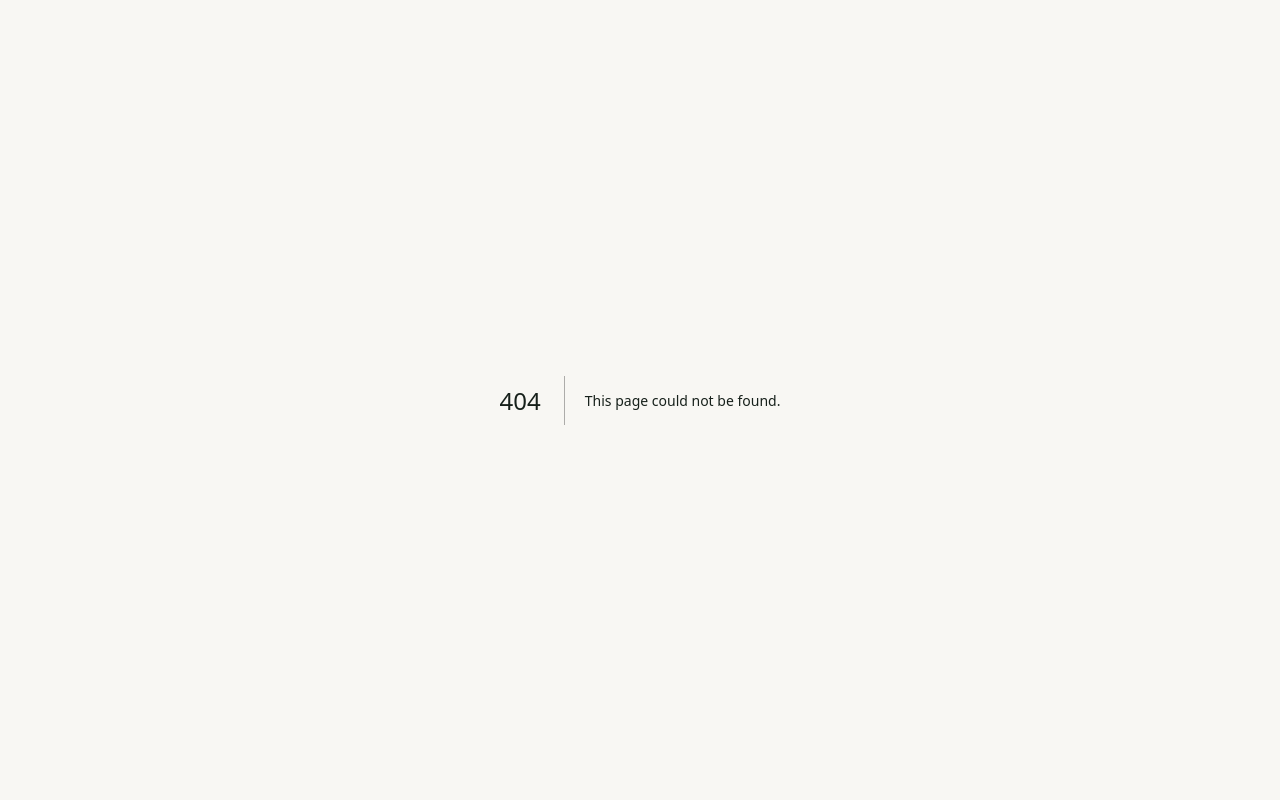
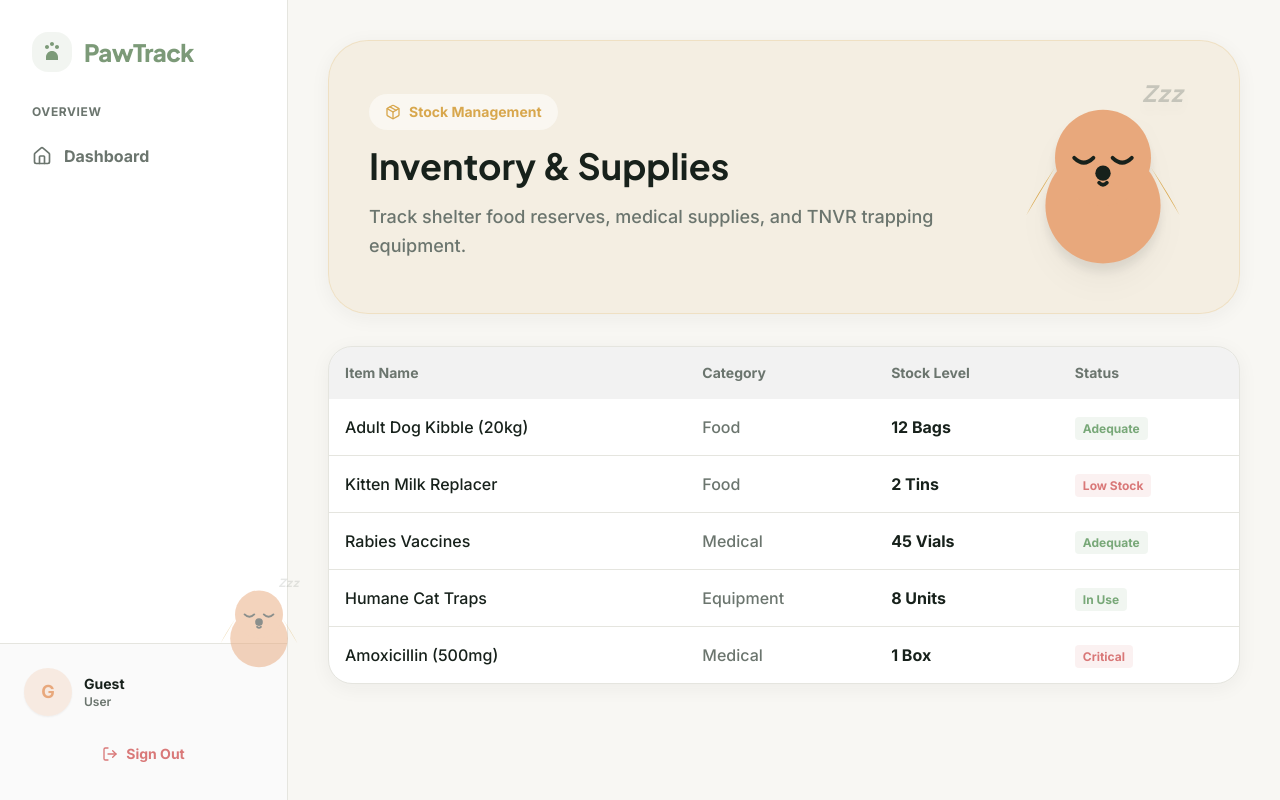
Before and after one commit to AneequeShahid/PawTrack_Web, a Next.js app: page /dashboard/inventory in a window 1280 px wide. Before the commit this address had no page. Shown: the top 800 px of the page. Built offline with nearby package versions, Linux system fonts and the light colour scheme; no server answers.

Commit message:
Build final 3 missing dummy pages to ensure 100% menu clickability

```diff
--- /dev/null
+++ b/src/app/dashboard/inventory/page.tsx
@@ -0,0 +1,57 @@
+'use client';
+import { Activity, Package, AlertCircle } from 'lucide-react';
+import { DogMascot } from '@/components/illustrations/Mascots';
+
+export default function InventorySupplies() {
+  return (
+    <div className="space-y-8 pb-20 relative">
+      <div className="bg-warning/10 border border-warning/20 rounded-[2.5rem] p-10 flex flex-col md:flex-row items-center justify-between shadow-soft relative overflow-hidden">
+        <div className="relative z-10 max-w-xl space-y-4">
+          <div className="inline-flex items-center gap-2 bg-white/50 backdrop-blur-sm px-4 py-2 rounded-full text-warning font-bold text-sm">
+            <Package size={16} /> Stock Management
+          </div>
+          <h1 className="text-4xl font-heading font-bold text-foreground">Inventory & Supplies</h1>
+          <p className="text-muted font-medium text-lg leading-relaxed">
+            Track shelter food reserves, medical supplies, and TNVR trapping equipment.
+          </p>
+        </div>
+        <div className="relative z-10 mt-8 md:mt-0">
+          <DogMascot state="sleeping" className="w-48 h-48 drop-shadow-xl" />
+        </div>
+      </div>
+
+      <div className="bg-surface border border-border rounded-3xl overflow-hidden shadow-soft">
+        <table className="w-full text-left">
+          <thead className="bg-black/5">
+            <tr>
+              <th className="p-4 font-bold text-muted text-sm">Item Name</th>
+              <th className="p-4 font-bold text-muted text-sm">Category</th>
+              <th className="p-4 font-bold text-muted text-sm">Stock Level</th>
+              <th className="p-4 font-bold text-muted text-sm">Status</th>
+            </tr>
+          </thead>
+          <tbody className="divide-y divide-border font-medium text-foreground">
+            {[
+              { item: "Adult Dog Kibble (20kg)", cat: "Food", stock: "12 Bags", status: "Adequate" },
+              { item: "Kitten Milk Replacer", cat: "Food", stock: "2 Tins", status: "Low Stock" },
+              { item: "Rabies Vaccines", cat: "Medical", stock: "45 Vials", status: "Adequate" },
+              { item: "Humane Cat Traps", cat: "Equipment", stock: "8 Units", status: "In Use" },
+              { item: "Amoxicillin (500mg)", cat: "Medical", stock: "1 Box", status: "Critical" },
+            ].map((row, i) => (
+              <tr key={i} className="hover:bg-black/5 transition-colors">
+                <td className="p-4">{row.item}</td>
+                <td className="p-4 text-muted">{row.cat}</td>
+                <td className="p-4 font-bold">{row.stock}</td>
+                <td className="p-4">
+                  <span className={`px-2 py-1 rounded text-xs font-bold ${row.status === 'Critical' || row.status === 'Low Stock' ? 'bg-danger/10 text-danger' : 'bg-success/10 text-success'}`}>
+                    {row.status}
+                  </span>
+                </td>
+              </tr>
+            ))}
+          </tbody>
+        </table>
+      </div>
+    </div>
+  );
+}
--- /dev/null
+++ b/src/app/dashboard/settings/page.tsx
@@ -0,0 +1,45 @@
+'use client';
+import { Settings, Shield, Bell, User } from 'lucide-react';
+import { DogMascot } from '@/components/illustrations/Mascots';
+
+export default function SettingsPage() {
+  return (
+    <div className="space-y-8 pb-20 relative">
+      <div className="bg-secondary/10 border border-secondary/20 rounded-[2.5rem] p-10 flex flex-col md:flex-row items-center justify-between shadow-soft relative overflow-hidden">
+        <div className="relative z-10 max-w-xl space-y-4">
+          <div className="inline-flex items-center gap-2 bg-white/50 backdrop-blur-sm px-4 py-2 rounded-full text-secondary font-bold text-sm">
+            <Settings size={16} /> System Config
+          </div>
+          <h1 className="text-4xl font-heading font-bold text-foreground">Shelter Settings</h1>
+          <p className="text-muted font-medium text-lg leading-relaxed">
+            Configure shelter parameters, user permissions, and automated alert systems.
+          </p>
+        </div>
+        <div className="relative z-10 mt-8 md:mt-0">
+          <DogMascot state="happy" className="w-48 h-48 drop-shadow-xl" />
+        </div>
+      </div>
+
+      <div className="grid grid-cols-1 md:grid-cols-3 gap-6">
+        <div className="bg-surface border border-border p-6 rounded-3xl shadow-soft">
+          <div className="w-10 h-10 bg-primary/20 text-primary rounded-xl flex items-center justify-center mb-4"><Shield size={20} /></div>
+          <h3 className="font-bold text-lg text-foreground mb-2">Security & Roles</h3>
+          <p className="text-sm font-medium text-muted">Manage RBAC policies and 2FA settings for staff accounts.</p>
+          <button className="mt-4 text-primary font-bold text-sm">Configure →</button>
+        </div>
+        <div className="bg-surface border border-border p-6 rounded-3xl shadow-soft">
+          <div className="w-10 h-10 bg-warning/20 text-warning rounded-xl flex items-center justify-center mb-4"><Bell size={20} /></div>
+          <h3 className="font-bold text-lg text-foreground mb-2">Notifications</h3>
+          <p className="text-sm font-medium text-muted">Set up email alerts for medical emergencies and low stock.</p>
+          <button className="mt-4 text-primary font-bold text-sm">Configure →</button>
+        </div>
+        <div className="bg-surface border border-border p-6 rounded-3xl shadow-soft">
+          <div className="w-10 h-10 bg-secondary/20 text-secondary rounded-xl flex items-center justify-center mb-4"><User size={20} /></div>
+          <h3 className="font-bold text-lg text-foreground mb-2">Profile</h3>
+          <p className="text-sm font-medium text-muted">Update your personal information and contact details.</p>
+          <button className="mt-4 text-primary font-bold text-sm">Configure →</button>
+        </div>
+      </div>
+    </div>
+  );
+}
--- /dev/null
+++ b/src/app/dashboard/volunteer-tracking/page.tsx
@@ -0,0 +1,48 @@
+'use client';
+import { Users, MapPin, Clock } from 'lucide-react';
+import { DogMascot } from '@/components/illustrations/Mascots';
+
+export default function VolunteerTracking() {
+  return (
+    <div className="space-y-8 pb-20 relative">
+      <div className="bg-primary/10 border border-primary/20 rounded-[2.5rem] p-10 flex flex-col md:flex-row items-center justify-between shadow-soft relative overflow-hidden">
+        <div className="relative z-10 max-w-xl space-y-4">
+          <div className="inline-flex items-center gap-2 bg-white/50 backdrop-blur-sm px-4 py-2 rounded-full text-primary font-bold text-sm">
+            <Users size={16} /> Field Ops
+          </div>
+          <h1 className="text-4xl font-heading font-bold text-foreground">Volunteer Tracking</h1>
+          <p className="text-muted font-medium text-lg leading-relaxed">
+            Monitor active field volunteers, daily TNVR trapping routes, and total hours logged across the city.
+          </p>
+        </div>
+        <div className="relative z-10 mt-8 md:mt-0">
+          <DogMascot state="happy" className="w-48 h-48 drop-shadow-xl" />
+        </div>
+      </div>
+
+      <div className="grid grid-cols-1 md:grid-cols-2 lg:grid-cols-3 gap-6 relative z-10">
+        {[
+          { name: "Aisha Khan", area: "DHA Phase 5", hours: 120, status: "Active Now" },
+          { name: "Zainab Ali", area: "Model Town", hours: 85, status: "Off Duty" },
+          { name: "Ahmed Raza", area: "Gulberg III", hours: 210, status: "Trapping" },
+          { name: "Sara Tariq", area: "Johar Town", hours: 45, status: "Active Now" }
+        ].map((v, i) => (
+          <div key={i} className="bg-surface border border-border p-6 rounded-3xl shadow-sm flex flex-col gap-4">
+            <div className="flex justify-between items-start">
+              <div className="w-12 h-12 rounded-full bg-primary/20 flex items-center justify-center font-bold text-primary">{v.name.charAt(0)}</div>
+              <span className={`text-xs font-bold px-2 py-1 rounded ${v.status === 'Off Duty' ? 'bg-black/5 text-muted' : 'bg-success/10 text-success'}`}>{v.status}</span>
+            </div>
+            <div>
+              <h3 className="font-bold text-lg text-foreground">{v.name}</h3>
+              <p className="text-sm font-bold text-muted flex items-center gap-1 mt-1"><MapPin size={14}/> {v.area}</p>
+            </div>
+            <div className="mt-2 pt-4 border-t border-border flex items-center justify-between text-sm font-bold text-muted">
+              <span>Total Impact</span>
+              <span className="flex items-center gap-1"><Clock size={14}/> {v.hours} hrs</span>
+            </div>
+          </div>
+        ))}
+      </div>
+    </div>
+  );
+}
--- a/src/components/layout/DashboardShell.tsx
+++ b/src/components/layout/DashboardShell.tsx
@@ -38,9 +38,9 @@ export default function DashboardShell({ children, role, userName }: { children:
       items: role === 'Admin' ? [
         { name: 'Staff & Users', icon: Users, path: '/dashboard/users' },
         { name: 'Reports & Analytics', icon: Activity, path: '/dashboard/reports' },
-        { name: 'Volunteer Tracking', icon: Users, path: '#' },
-        { name: 'Inventory & Supplies', icon: Activity, path: '#' },
-        { name: 'Settings', icon: Users, path: '#' }
+        { name: 'Volunteer Tracking', icon: Users, path: '/dashboard/volunteer-tracking' },
+        { name: 'Inventory & Supplies', icon: Activity, path: '/dashboard/inventory' },
+        { name: 'Settings', icon: Users, path: '/dashboard/settings' }
       ] : []
     }
   ];
```
